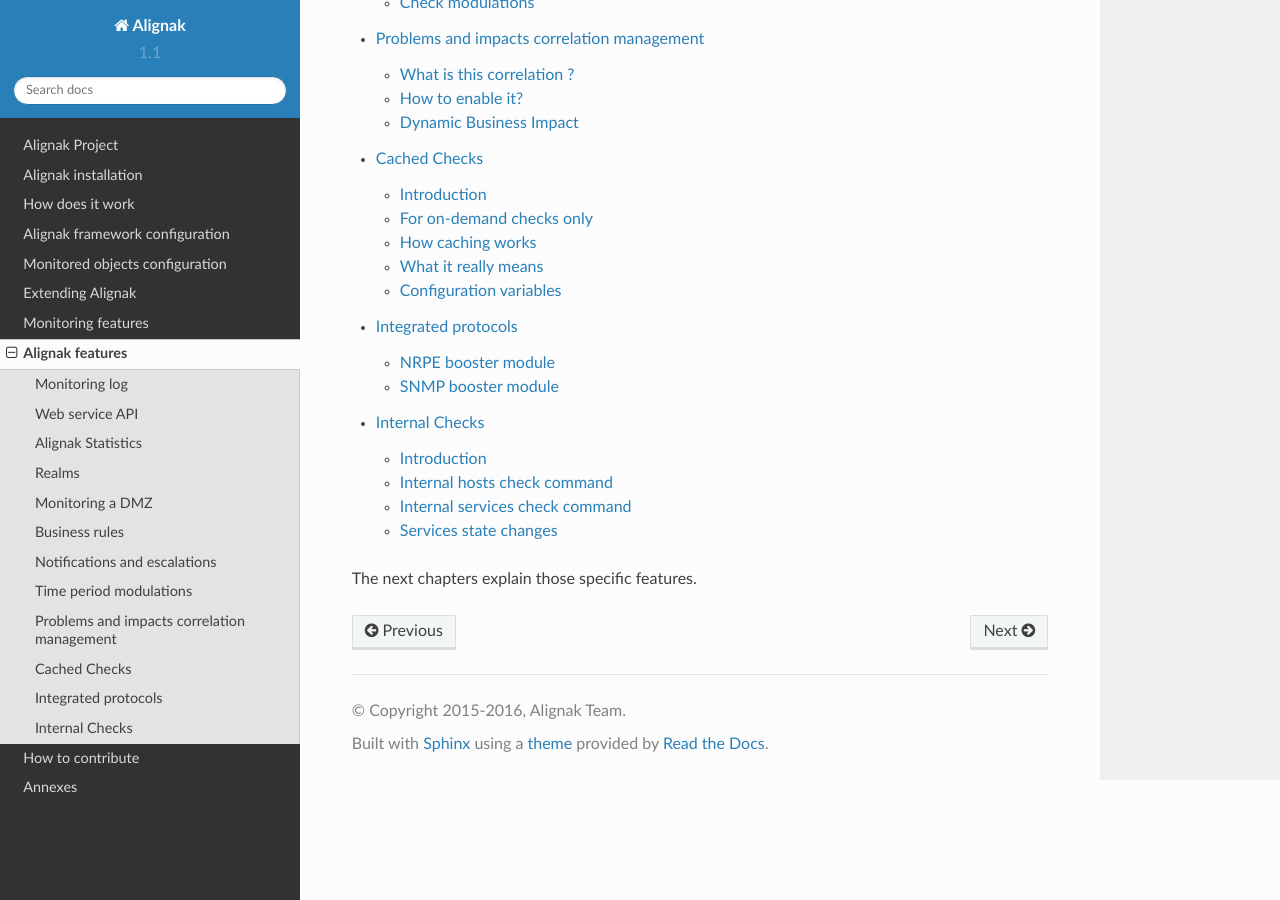
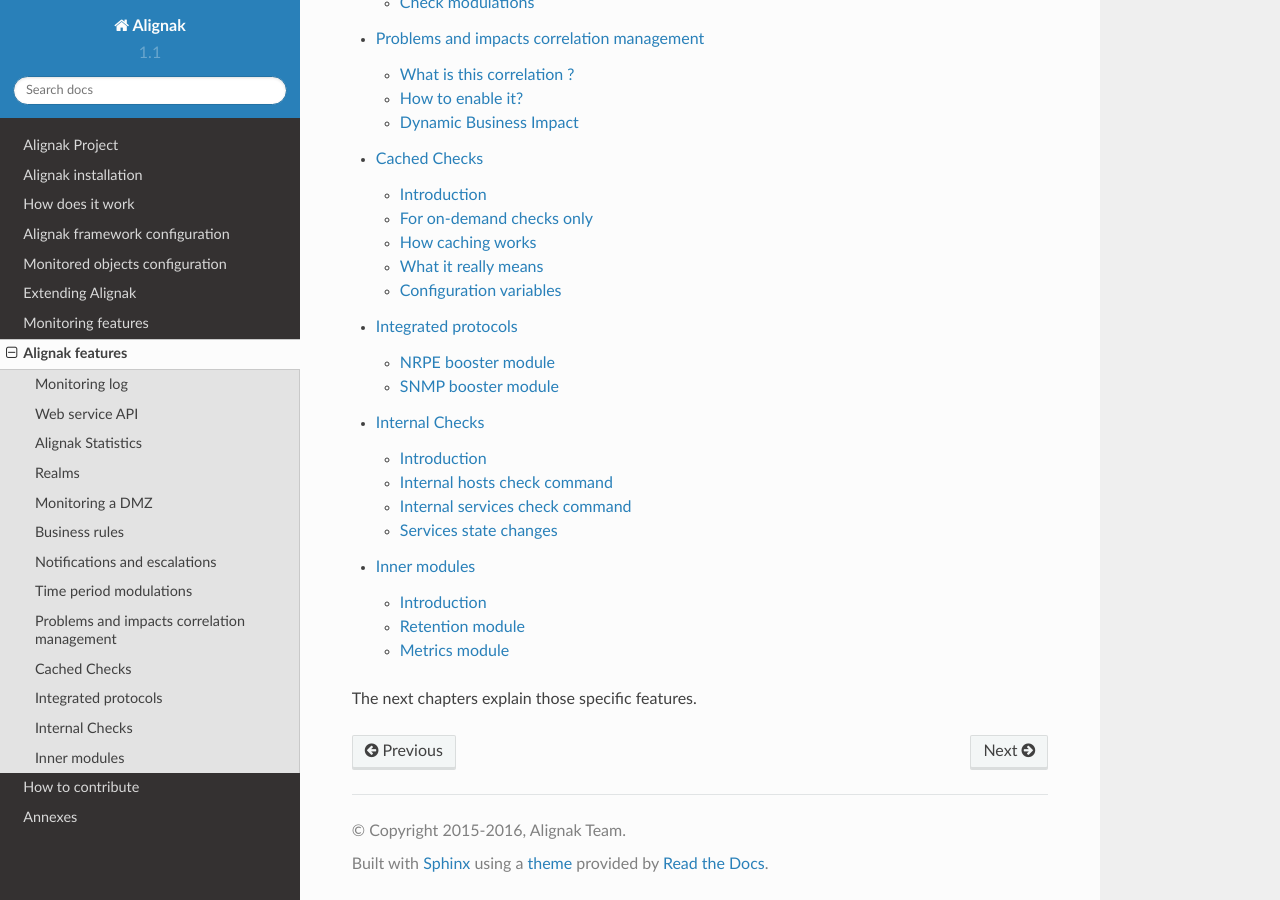
Before and after one commit to Alignak-monitoring/alignak-doc, a Sphinx documentation site: the page built from source/07_alignak_features/index.rst, in a window 1280 px wide and 900 px high, scrolled down 1693 px. Built offline with Sphinx 7.4.7 and the Read the Docs theme 2.0.0, drawn with Linux system fonts in a browser that asks for light colours.

```diff
--- a/source/07_alignak_features/index.rst
+++ b/source/07_alignak_features/index.rst
@@ -29,5 +29,6 @@
    10_cached_checks
    11_integrated_protocols
    12_internal_checks
+   13_inner_modules
 
 The next chapters explain those specific features.
```
